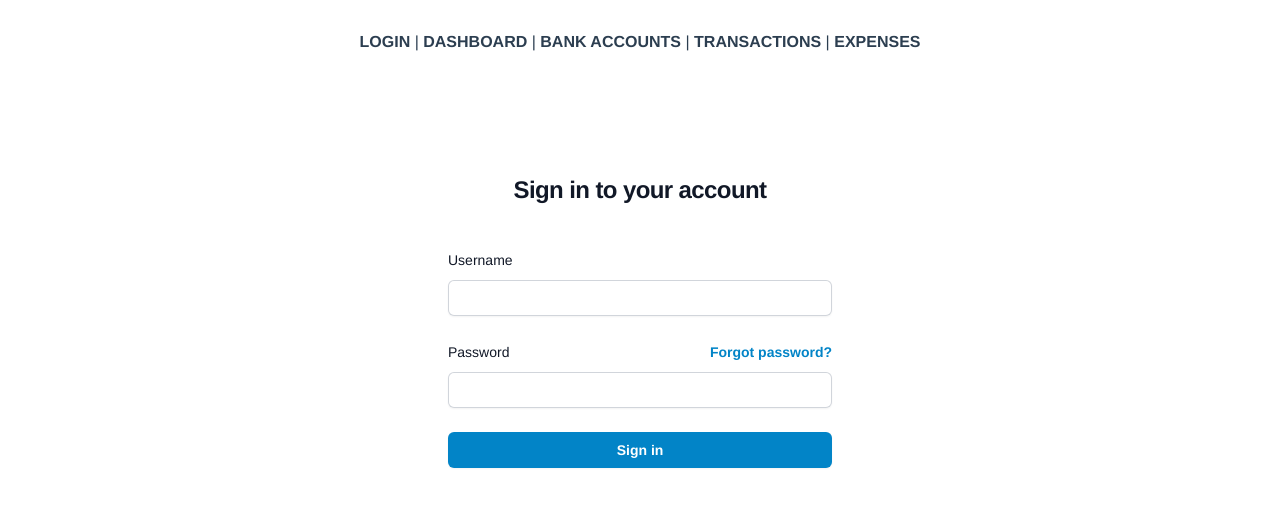
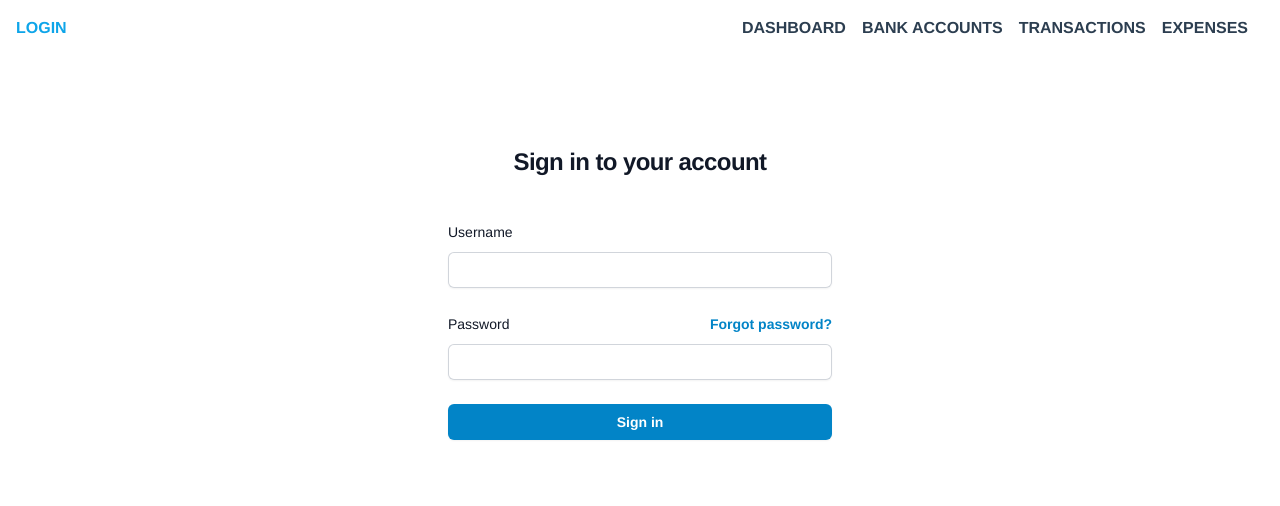
Before and after one commit to madison-mitchell/budgetting-app, a Vue app in the folder frontend/: page /login in a window 1280 px wide. Shown: the top 506 px of the page. Built offline with nearby package versions, Linux system fonts and the light colour scheme; the HTML template or start-up script is replaced by a standard one.

Commit message:
Updated Navigation to allow for user to logout

```diff
--- a/frontend/src/components/Navigation.vue
+++ b/frontend/src/components/Navigation.vue
@@ -1,9 +1,16 @@
 <template>
-    <nav>
-        <router-link v-if="!isLoggedIn" to="/">LOGIN</router-link>
-        <router-link v-else to="/profile">PROFILE</router-link> | <router-link to="/dashboard">DASHBOARD</router-link> | <router-link to="/bank-accounts">BANK ACCOUNTS</router-link> |
-        <router-link to="/transactions">TRANSACTIONS</router-link> |
-        <router-link to="/expenses">EXPENSES</router-link>
+    <nav class="flex justify-between p-4 text-gray-500 active:text-sky-500">
+        <div>
+            <router-link v-if="!isAuthenticated" to="/login" class="mr-4">LOGIN</router-link>
+            <router-link v-else to="/profile" class="mr-4">PROFILE</router-link>
+            <button v-if="isAuthenticated" @click="logout" class="mr-4 text-red-500">LOGOUT</button>
+        </div>
+
+        <div>
+            <router-link to="/dashboard" class="mr-4">DASHBOARD</router-link>
+            <router-link to="/bank-accounts" class="mr-4">BANK ACCOUNTS</router-link><router-link to="/transactions" class="mr-4">TRANSACTIONS</router-link>
+            <router-link to="/expenses" class="mr-4">EXPENSES</router-link>
+        </div>
     </nav>
 </template>
 
@@ -13,11 +20,20 @@ import authService from '../services/authService';
 export default {
     data() {
         return {
-            isLoggedIn: false,
+            isAuthenticated: !!authService.getCurrentUser(),
         };
     },
-    mounted() {
-        this.isLoggedIn = authService.getCurrentUser() !== null;
+    methods: {
+        logout() {
+            authService.logout();
+            this.isAuthenticated = false;
+            this.$router.push('/login');
+        },
+    },
+    watch: {
+        $route() {
+            this.isAuthenticated = !!authService.getCurrentUser();
+        },
     },
 };
 </script>
```
